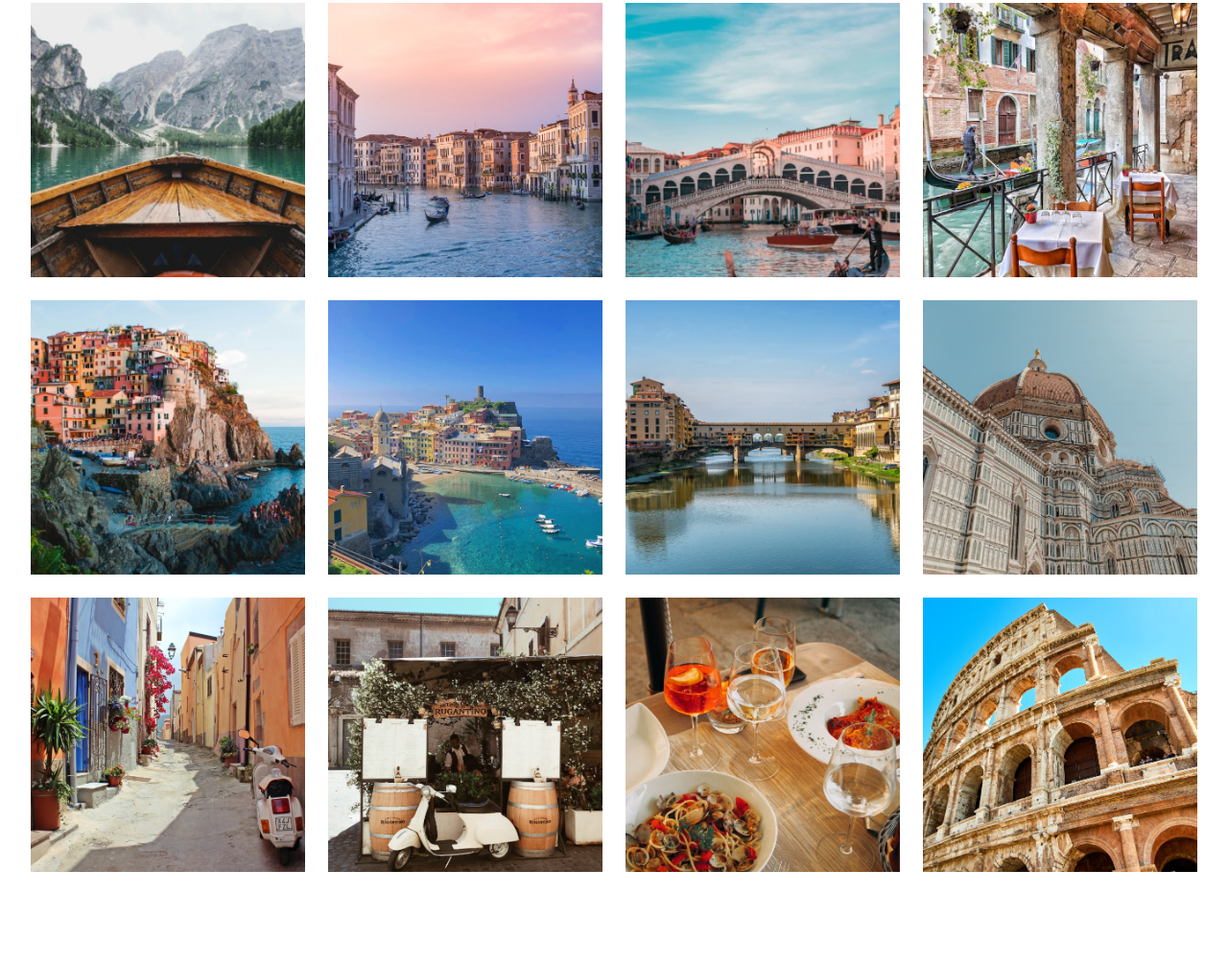
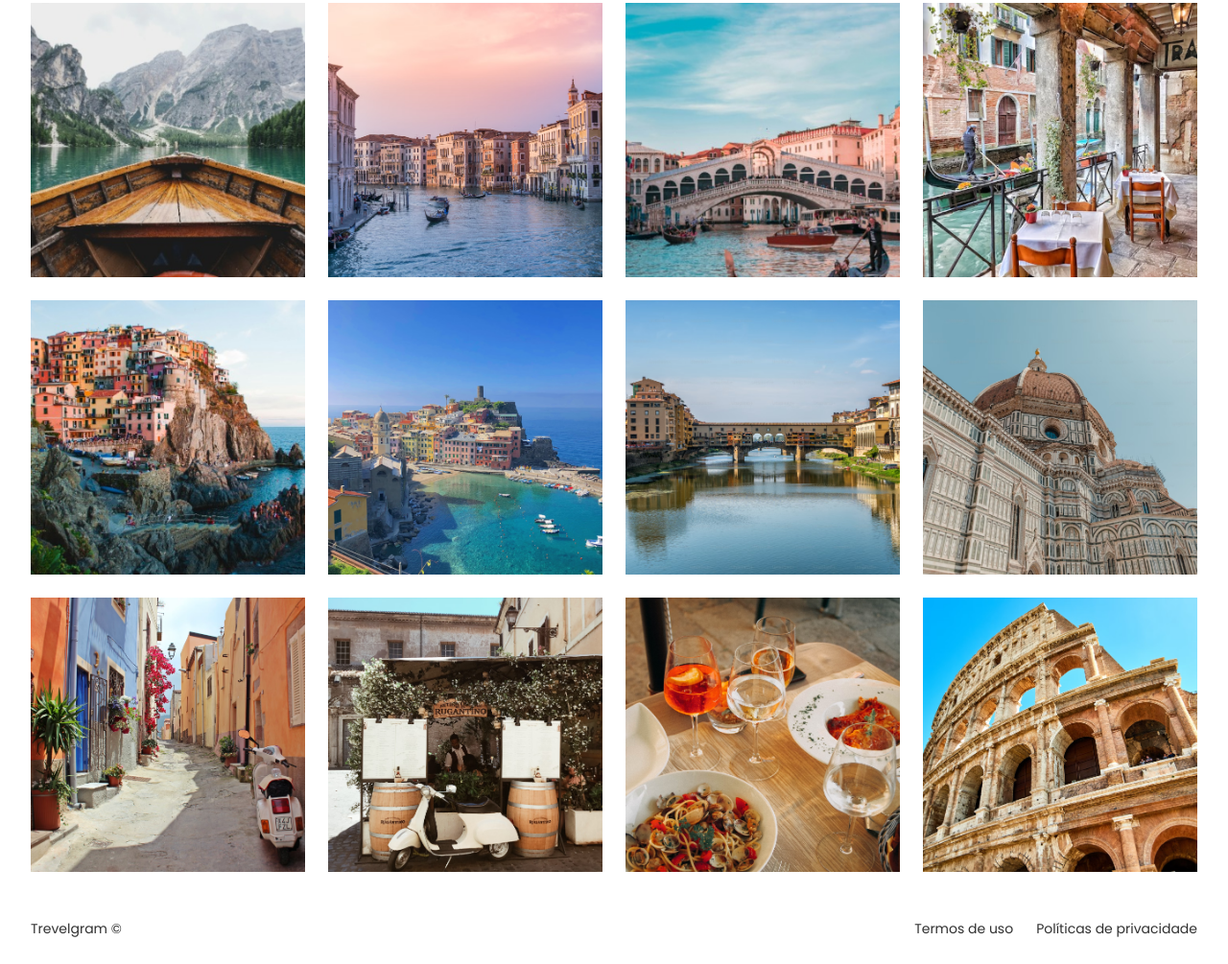
Before and after one commit to IagoSantanaUp/projeto-travelgram, a plain HTML site: page index.html in a window 1280 px wide. Shown: the part 361-1366 px from the top of the page at 96% size. Before the commit the page ends 1294 px from the top, so only its background shows below. Drawn offline with Linux system fonts and the light colour scheme.

Commit message:
Criação e estilização do footer.

```diff
--- a/index.html
+++ b/index.html
@@ -80,5 +80,11 @@
     <img src="assets/img/Image 11.png" alt="">
     <img src="assets/img/Image 12.png" alt="">
   </main>
+
+  <footer class="container">
+    <span>Trevelgram &copy;</span>
+    <span>Termos de uso</span>
+    <span>Políticas de privacidade</span>
+  </footer>
 </body>
 </html>
--- /dev/null
+++ b/styles/footer.css
@@ -0,0 +1,13 @@
+footer {
+  display: flex;
+  gap: 24px;
+  padding-block: 24px;
+}
+
+footer span:nth-child(1){
+  margin-right: auto;
+}
+
+span {
+  font: var(--text-md);
+}
--- a/styles/index.css
+++ b/styles/index.css
@@ -2,3 +2,4 @@
 @import url(nav.css);
 @import url(header.css);
 @import url(main.css);
+@import url(footer.css);
```
